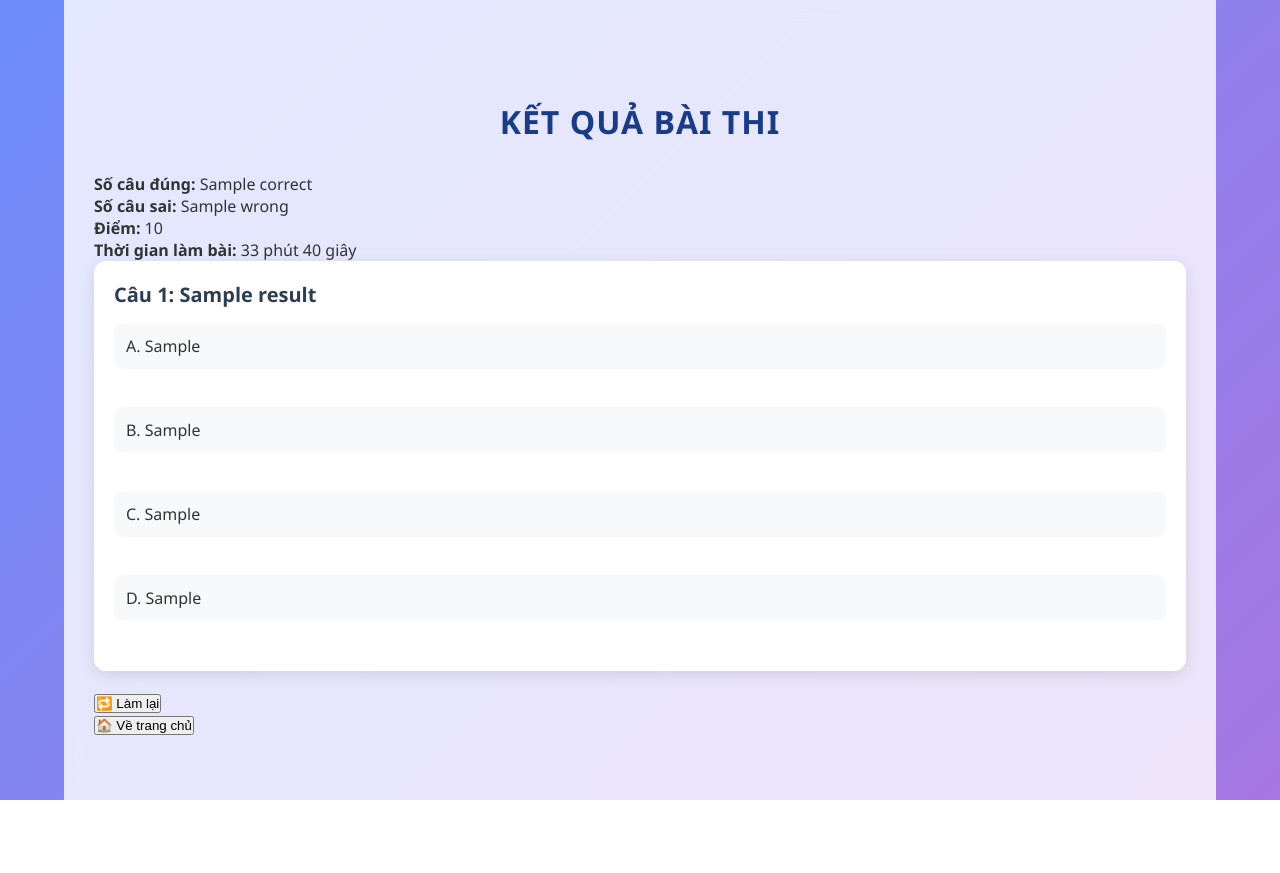
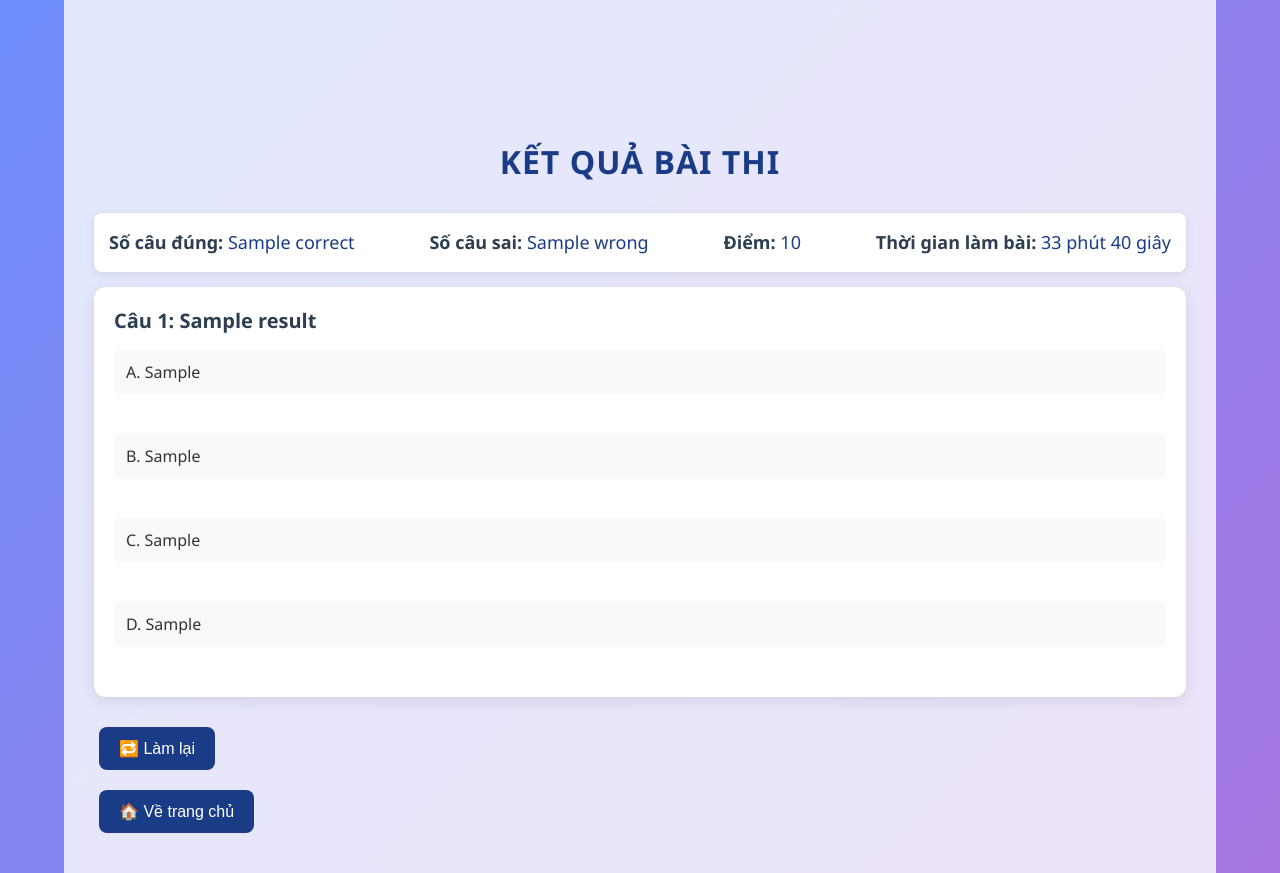
Before and after one commit to winlilom24/NhomTN, a PHP site: the page made by views/result.php in a window 1280 px wide. Before the commit the page ends 800 px from the top, so only its background shows below. Run offline with PHP 8.4, Linux system fonts and the light colour scheme; the template is opened without the code that fills it: most values are stand-ins (such as "Sample title", 1, 10 or a date in 2020).

Commit message:
chỉnh css trang xem lại sau khi nộp bài

```diff
--- a/style/css/trangNopBai.css
+++ b/style/css/trangNopBai.css
@@ -23,7 +23,7 @@ body {
   margin: 0 auto;
   min-height: 100vh;
   padding: 30px;
-  padding-top: 100px;
+  padding-top: 120px;
   background: rgba(255, 255, 255, 0.8);
   display: flex;
   flex-direction: column;
@@ -32,9 +32,30 @@ body {
   backdrop-filter: blur(10px);
 }
 
+.result-summary {
+  font-size: 18px;
+  font-weight: 500;
+  color: #1a3c87;
+  background: #ffffff;
+  padding: 15px;
+  margin-bottom: 15px;
+  border-radius: 8px;
+  box-shadow: 0 2px 10px rgba(0, 0, 0, 0.1);
+  line-height: 1.6;
+  display: flex;
+  justify-content: space-between;
+  flex-wrap: wrap;
+  gap: 10px;
+}
+
+.result-summary strong {
+  color: #2c3e50;
+}
+
 h2 {
   text-align: center;
   margin-bottom: 30px;
+  margin-top: 20px;
   color: #1a3c87;
   font-size: 32px;
   font-weight: 700;
@@ -101,6 +122,22 @@ h2 {
   margin-left: 10px;
 }
 
+button {
+  padding: 12px 20px;
+  margin: 10px 5px;
+  border: none;
+  border-radius: 8px;
+  background: #1a3c87;
+  color: #fff;
+  font-size: 16px;
+  cursor: pointer;
+  transition: background 0.3s ease;
+}
+
+button:hover {
+  background: #2c3e50;
+}
+
 /* Animation for questionBox */
 @keyframes fadeIn {
   from {
--- a/views/result.php
+++ b/views/result.php
@@ -8,12 +8,14 @@
 </head>
 <body>
     <div class="result-container">
+
         <h2>Kết quả bài thi</h2>
+        <div class = "result-summary">
         <p><strong>Số câu đúng:</strong> <?= $correct ?></p>
         <p><strong>Số câu sai:</strong> <?= $wrong ?></p>
         <p><strong>Điểm:</strong> <?= $score ?></p>
-
         <p><strong>Thời gian làm bài:</strong> <?= floor($time_taken / 60) ?> phút <?= $time_taken % 60 ?> giây</p>
+        </div>
 
         <?php foreach ($results as $index => $q): ?>
             <div class="questionBox">
```
